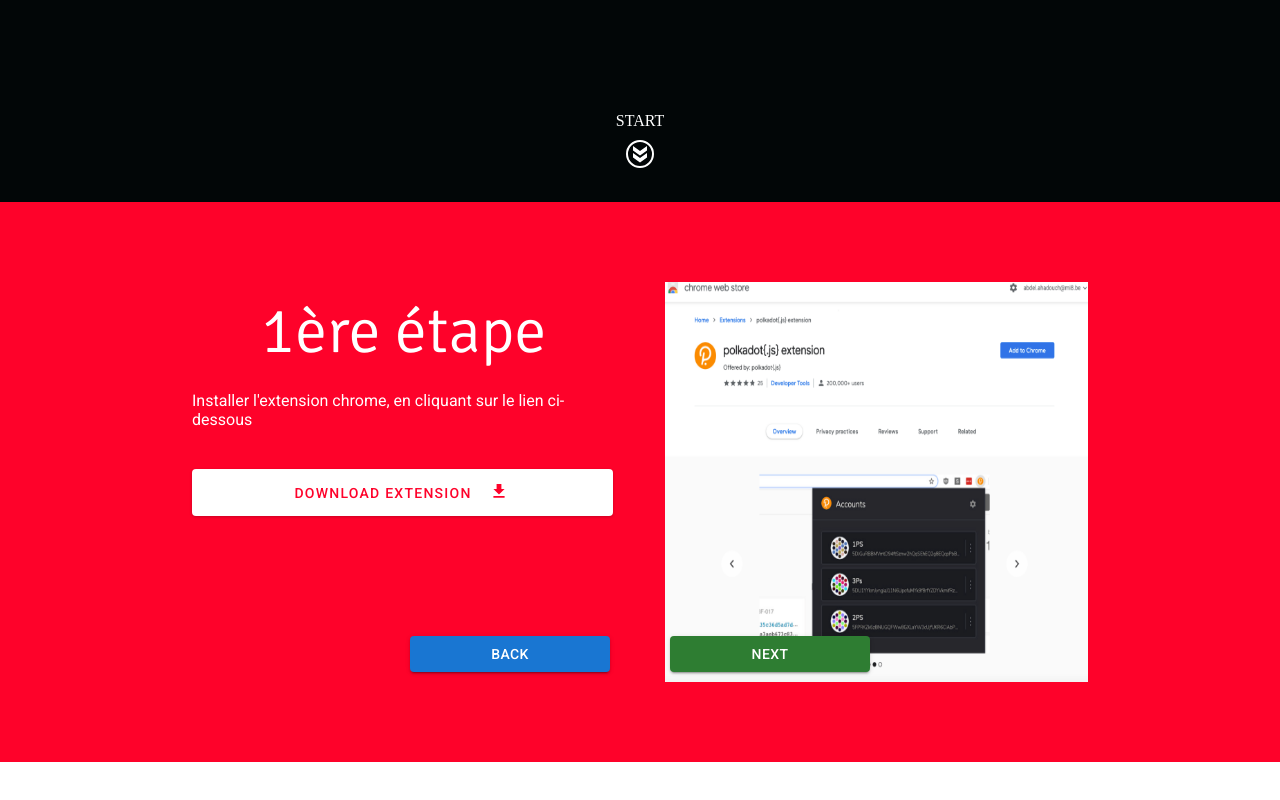
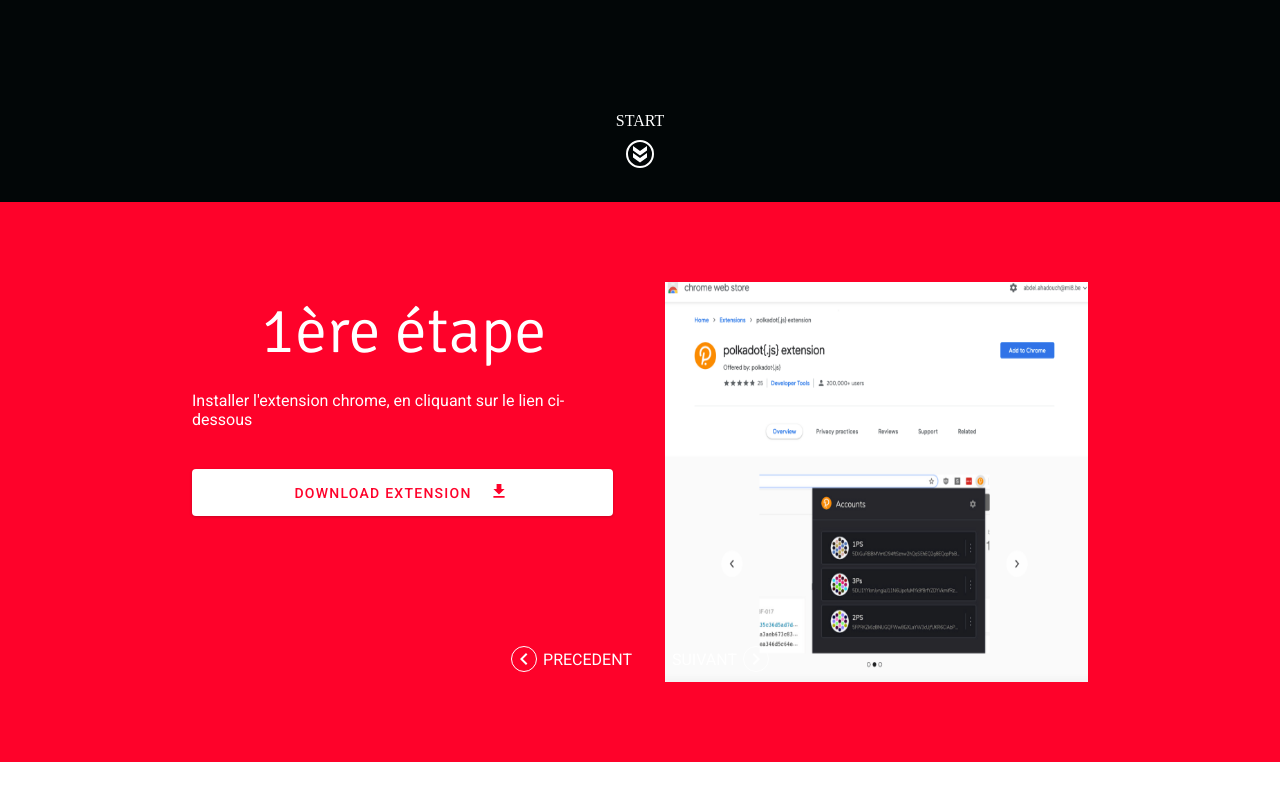
Before and after one commit to WalChain/testnet.github.io, a React (Create React App) app: page /instructions in a window 1280 px wide. Shown: the part 627-1427 px from the top of the page. Built offline with nearby package versions, Linux system fonts and the light colour scheme.

Commit message:
instructions page semi-done

```diff
--- a/src/components/Instructions/GetStarted/GetStarted.jsx
+++ b/src/components/Instructions/GetStarted/GetStarted.jsx
@@ -1,7 +1,8 @@
 import styles from './GetStarted.module.scss';
-import Button from '@mui/material/Button';
 import { useState } from 'react';
 import Steps from './Steps/Steps';
+import NavigateNextIcon from '@mui/icons-material/NavigateNext';
+import NavigateBeforeIcon from '@mui/icons-material/NavigateBefore';
 
 const Getstarted = ({ refProp }) => {
   const [steps, setsteps] = useState(1);
@@ -32,21 +33,18 @@ const Getstarted = ({ refProp }) => {
           countSteps={countSteps}
         />
         <div className={styles.buttons}>
-          <Button
-            className={styles.back}
-            variant='contained'
-            onClick={() => change('back')}
-          >
-            BACK
-          </Button>
-          <Button
-            className={styles.next}
-            variant='contained'
-            color='success'
-            onClick={() => change('next')}
-          >
-            NEXT
-          </Button>
+          <div className={styles.back} onClick={() => change('back')}>
+            <div className={styles.icon}>
+              <NavigateBeforeIcon />
+            </div>
+            <div>PRECEDENT</div>
+          </div>
+          <div className={styles.next} onClick={() => change('next')}>
+            <div>SUIVANT</div>
+            <div className={styles.icon}>
+              <NavigateNextIcon />
+            </div>
+          </div>
         </div>
       </div>
     </div>
--- a/src/components/Instructions/GetStarted/GetStarted.module.scss
+++ b/src/components/Instructions/GetStarted/GetStarted.module.scss
@@ -14,8 +14,21 @@
     bottom: 50px;
     .back,
     .next {
-      width: 200px;
-      margin: 40px 30px;
+      cursor: pointer;
+      color: #ffffff;
+      font-family: 'Roboto', sans-serif;
+      margin: 40px 20px;
+      display: flex;
+      align-items: center;
+      justify-content: center;
+      .icon {
+        border: 1px solid white;
+        border-radius: 50px;
+        display: flex;
+        justify-content: center;
+        align-items: center;
+        margin: 0px 6px;
+      }
     }
   }
 }
```
